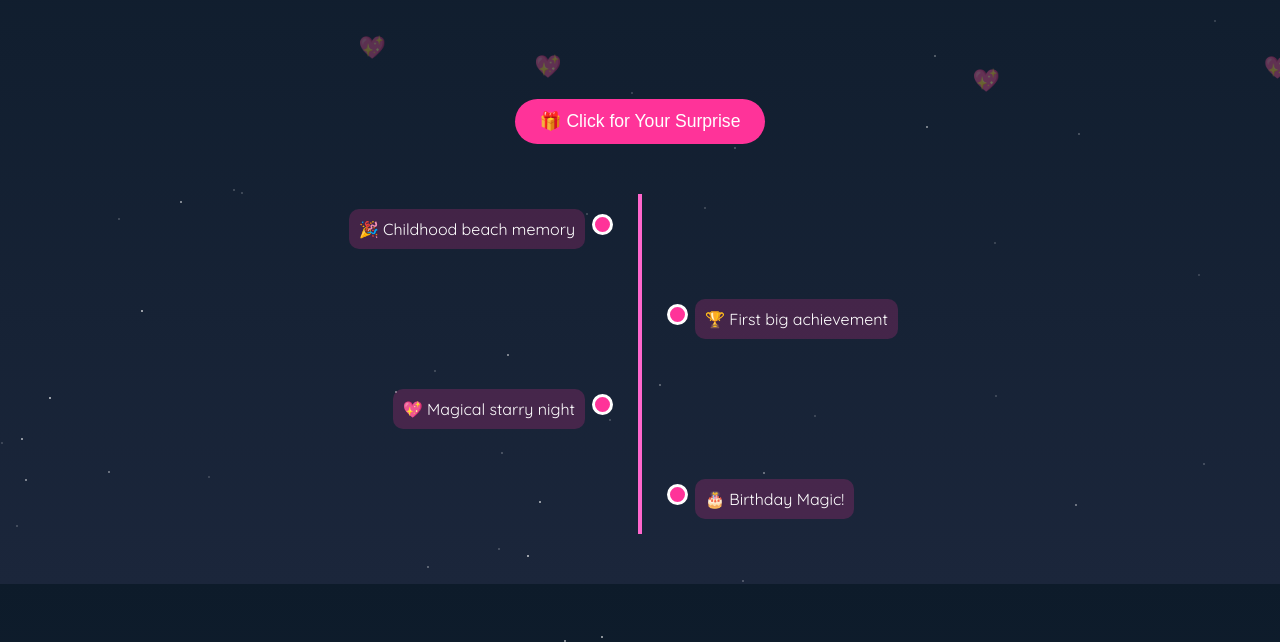
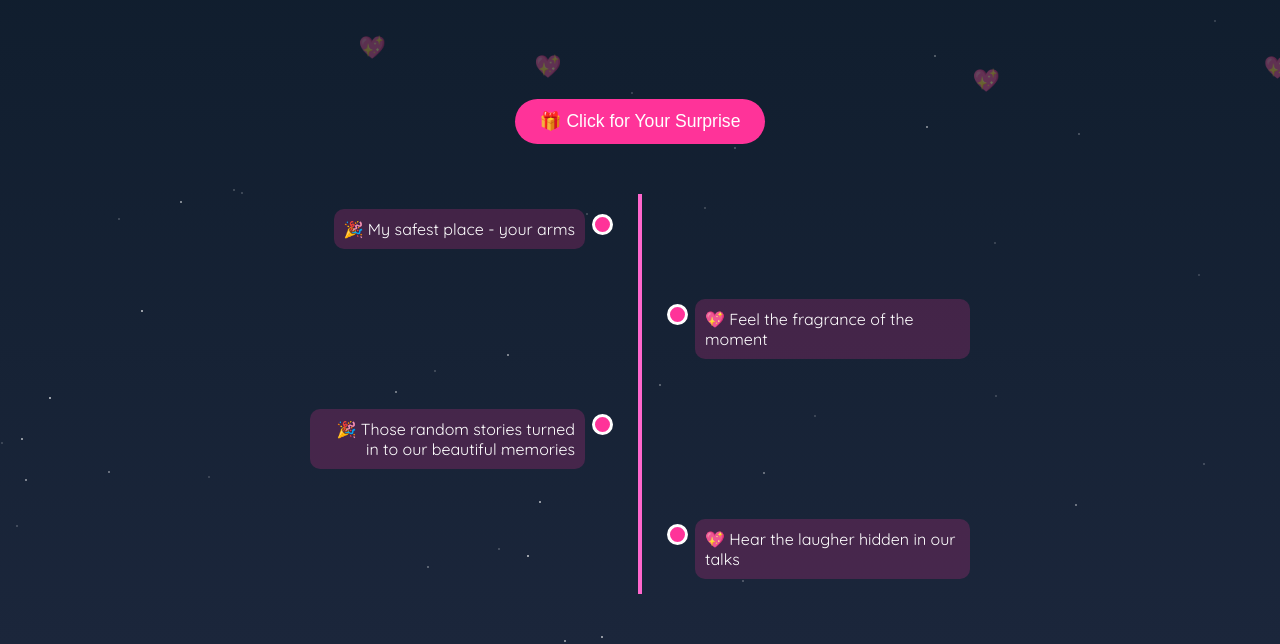
Before and after one commit to tapzy-support/BirthdaySurprise-Diluka, a plain HTML site: page index.html in a window 1280 px wide. Shown: the part 211-855 px from the top of the page. Drawn offline with nearby package versions, Linux system fonts and the light colour scheme.

Commit message:
Update index.html

```diff
--- a/index.html
+++ b/index.html
@@ -269,17 +269,17 @@
   <button onclick="showSurprise()">🎁 Click for Your Surprise</button>
 
   <div class="timeline">
-    <div class="event left" onclick="showPopup('Childhood Beach', 'photo1.jpg', '🎉 Fun day at the beach!')">
-      <p>🎉 Childhood beach memory</p>
+    <div class="event left" onclick="showPopup('The warmest moment', 'photo1.jpg', '🎉 The warmest moment!')">
+      <p>🎉 My safest place - your arms</p>
     </div>
-    <div class="event right" onclick="showPopup('First Achievement', 'photo2.jpg', '🏆 Our first big achievement together!')">
-      <p>🏆 First big achievement</p>
+    <div class="event right" onclick="showPopup('A day in full bloom', 'photo2.jpg', '💖 A day in full bloom!')">
+      <p>💖 Feel the fragrance of the moment</p>
     </div>
-    <div class="event left" onclick="showPopup('Starry Date', 'photo3.jpg', '💖 Magical night under the stars')">
-      <p>💖 Magical starry night</p>
+    <div class="event left" onclick="showPopup('Our random escapes', 'photo3.jpg', '🎉 Our random escapes!')">
+      <p>🎉 Those random stories turned in to our beautiful memories</p>
     </div>
-    <div class="event right" onclick="showPopup('Birthday Magic', 'photo5.jpg', '🎂 Today\'s magical birthday moment!')">
-      <p>🎂 Birthday Magic!</p>
+    <div class="event right" onclick="showPopup('Endless conversations', 'photo5.jpg', '💖 Endless conversations!')">
+      <p>💖 Hear the laugher hidden in our talks</p>
     </div>
   </div>
 
```
